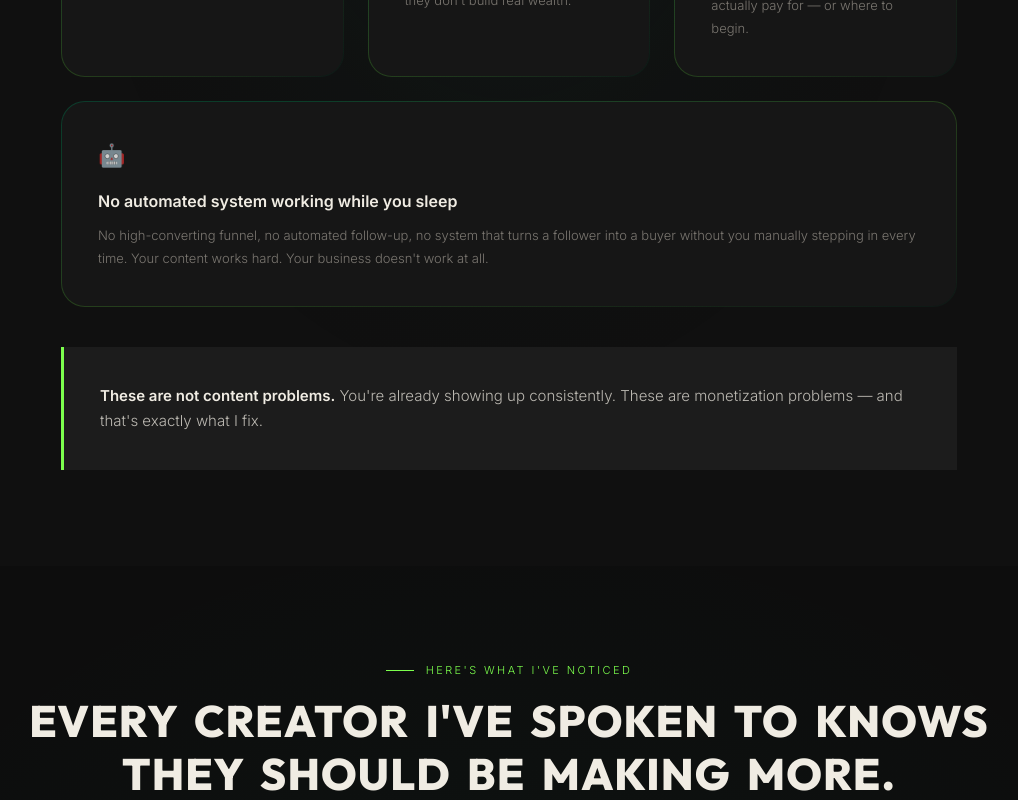
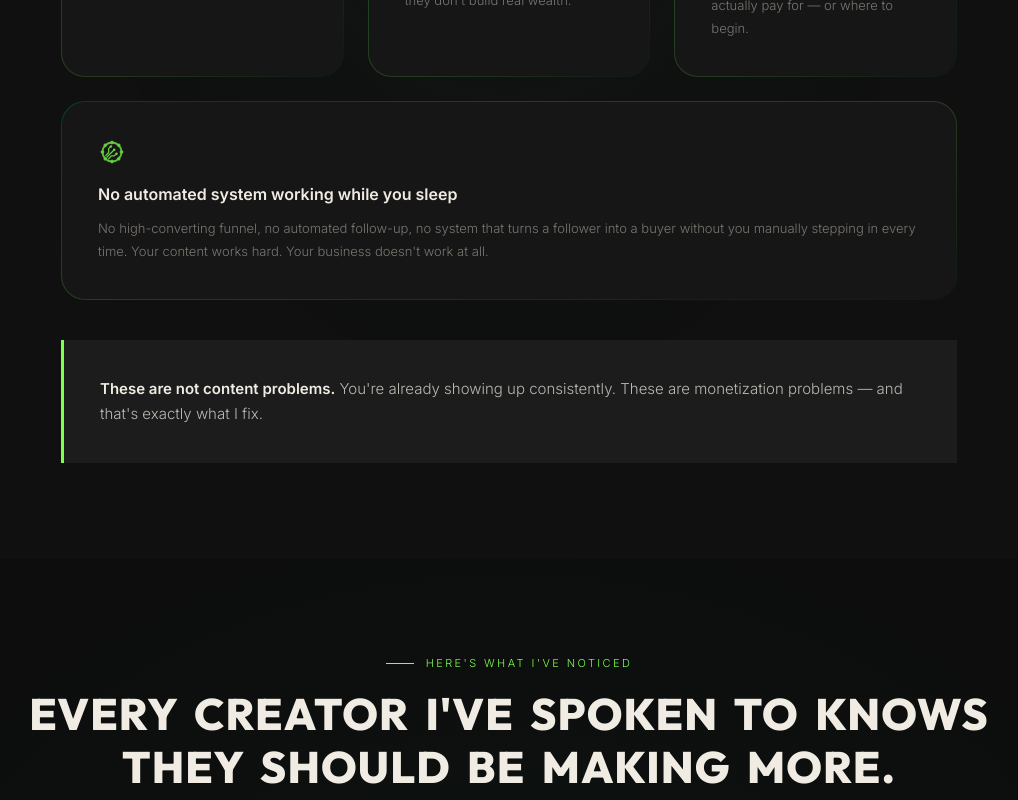
Before and after one commit to zohanariz/zohan-landing, a Next.js app: page / in a window 1280 px wide. Shown: the part 2100-2900 px from the top of the page, without its empty margins (131-1149 px from the left). Built offline with nearby package versions, Linux system fonts and the light colour scheme; no server answers.

Commit message:
Update social links, button styling, smooth scroll, and change call duration to 15 mins

```diff
--- a/src/components/sections/FinalCta.tsx
+++ b/src/components/sections/FinalCta.tsx
@@ -56,7 +56,7 @@ export default function FinalCta({ onOpenBooking }: FinalCtaProps) {
         </h2>
 
         <p className="text-sm md:text-base text-muted leading-[1.75] max-w-[480px] mb-12 font-light">
-          30 minutes. Live revenue projection built around your audience. No pitch. Just an honest look at what's possible.
+          15 minutes. Live revenue projection built around your audience. No pitch. Just an honest look at what's possible.
         </p>
 
         <div className="flex flex-col items-center gap-3.5">
--- a/src/components/sections/FitTest.tsx
+++ b/src/components/sections/FitTest.tsx
@@ -151,7 +151,7 @@ export default function FitTest() {
 
         {/* Lower Bottom Banner Span */}
         <p className="fit-header-reveal text-center text-sm md:text-[14px] text-muted italic leading-relaxed max-w-[600px] mx-auto font-light">
-          If you read the left column and thought <strong className="text-white font-semibold">"that's me"</strong> — it probably is. The next step is a free 30-minute strategy call. No pitch. Just an honest look at what's possible.
+          If you read the left column and thought <strong className="text-white font-semibold">"that's me"</strong> — it probably is. The next step is a free 15-minute strategy call. No pitch. Just an honest look at what's possible.
         </p>
 
       </div>
--- a/src/components/sections/PainPoints.tsx
+++ b/src/components/sections/PainPoints.tsx
@@ -274,7 +274,29 @@ export default function PainPoints() {
             <div className="pain-card-reveal group relative sm:col-span-2 lg:col-span-3 p-[1px] rounded-[24px] bg-gradient-to-br from-emerald-500/25 via-gold/20 to-emerald-500/5 hover:from-emerald-500/50 hover:via-gold/45 hover:to-emerald-500/10 transition-all duration-300">
               <div className="h-full bg-dark3 p-6 sm:p-8 md:p-9 rounded-[23px] flex flex-col items-start text-left transition-colors duration-300 group-hover:bg-dark4">
                 <div className="text-[22px] mb-4 opacity-80 select-none">
-                  🤖
+                  <svg className="w-[28px] h-[28px]" viewBox="0 0 100 100" fill="none" xmlns="http://www.w3.org/2000/svg">
+                    {/* Gear body circle */}
+                    <circle cx="50" cy="50" r="34" stroke="currentColor" strokeWidth="6.5" className="text-gold/90" />
+                    {/* Teeth */}
+                    <rect x="45" y="10" width="10" height="12" rx="2" fill="currentColor" className="text-gold/90" />
+                    <rect x="45" y="78" width="10" height="12" rx="2" fill="currentColor" className="text-gold/90" />
+                    <rect x="10" y="45" width="12" height="10" rx="2" fill="currentColor" className="text-gold/90" />
+                    <rect x="78" y="45" width="12" height="10" rx="2" fill="currentColor" className="text-gold/90" />
+                    <rect x="45" y="10" width="10" height="12" rx="2" fill="currentColor" className="text-gold/90" transform="rotate(45 50 50)" />
+                    <rect x="45" y="10" width="10" height="12" rx="2" fill="currentColor" className="text-gold/90" transform="rotate(135 50 50)" />
+                    <rect x="45" y="10" width="10" height="12" rx="2" fill="currentColor" className="text-gold/90" transform="rotate(225 50 50)" />
+                    <rect x="45" y="10" width="10" height="12" rx="2" fill="currentColor" className="text-gold/90" transform="rotate(315 50 50)" />
+
+                    {/* Circuit tracks */}
+                    <path d="M 28 62 L 38 52 L 38 38 L 46 30" stroke="currentColor" strokeWidth="4.5" strokeLinecap="round" strokeLinejoin="round" className="text-gold" />
+                    <circle cx="46" cy="30" r="4.5" fill="currentColor" className="text-gold" />
+
+                    <path d="M 32 68 L 58 42" stroke="currentColor" strokeWidth="4.5" strokeLinecap="round" strokeLinejoin="round" className="text-gold" />
+                    <circle cx="58" cy="42" r="4.5" fill="currentColor" className="text-gold" />
+
+                    <path d="M 38 74 L 48 64 L 58 64 L 66 56" stroke="currentColor" strokeWidth="4.5" strokeLinecap="round" strokeLinejoin="round" className="text-gold" />
+                    <circle cx="66" cy="56" r="4.5" fill="currentColor" className="text-gold" />
+                  </svg>
                 </div>
                 <h3 className="font-sans text-[16px] font-semibold text-white mb-2.5 transition-colors duration-300 group-hover:text-gold">
                   No automated system working while you sleep
--- a/src/components/sections/StrategySession.tsx
+++ b/src/components/sections/StrategySession.tsx
@@ -226,7 +226,7 @@ export default function StrategySession() {
                 >
                   <div>
                     <h3 className="font-outfit text-xl font-extrabold text-white uppercase tracking-wide mb-2">
-                      Claim Your 30-Minute Strategy Session
+                      Claim Your 15-Minute Strategy Session
                     </h3>
                     <p className="text-xs text-muted font-mono uppercase tracking-wider mb-6">
                       Select a time that aligns with your peak focus hours.
--- a/src/components/sections/WhatWeDo.tsx
+++ b/src/components/sections/WhatWeDo.tsx
@@ -169,7 +169,7 @@ export default function WhatWeDo({ onOpenBooking }: WhatWeDoProps) {
                 Book a Free Strategy Call →
               </button>
               <p className="text-[14px] text-white/50 italic font-sans pl-1">
-                30 minutes. No pitch. Just clarity.
+                15 minutes. No pitch. Just clarity.
               </p>
             </div>
           </div>
```
